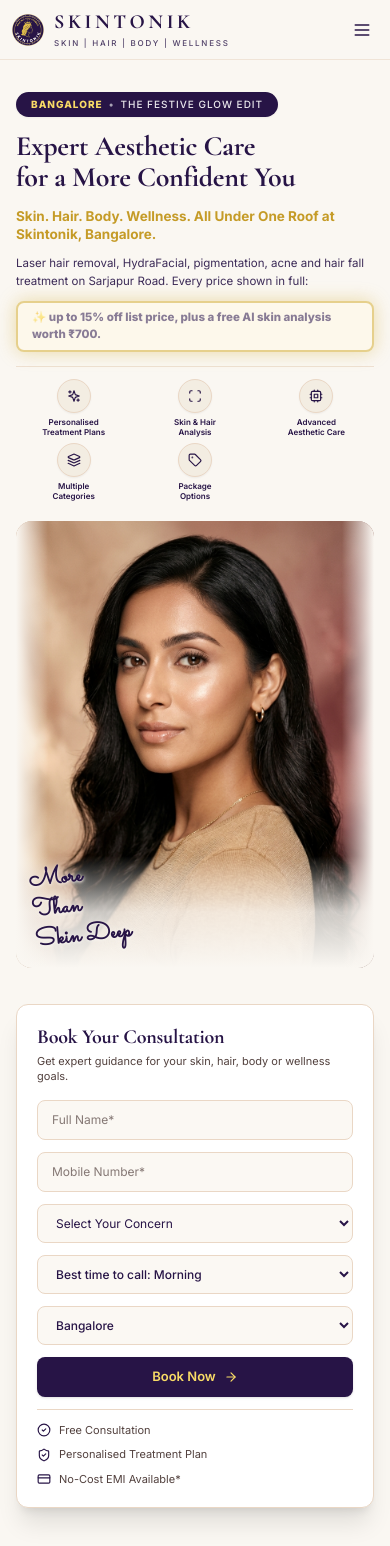
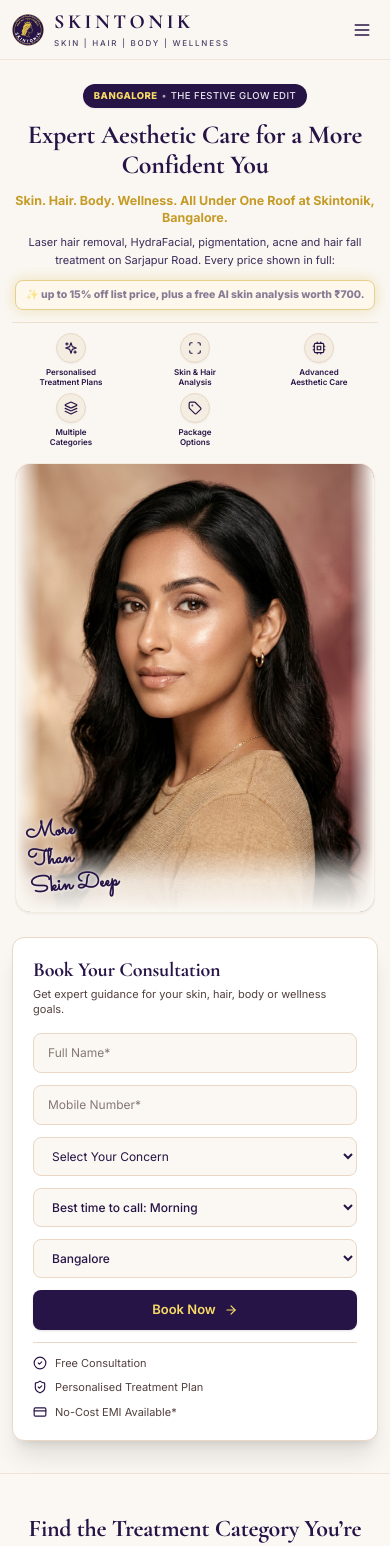
Before and after one commit to Sufiyanahmad7/skintonik, a React (Vite) app: page / in a window 390 px wide. Shown: the top 1546 px of the page. Built offline with nearby package versions, Linux system fonts and the light colour scheme.

Commit message:
Responsivness

```diff
--- a/src/components/Hero.tsx
+++ b/src/components/Hero.tsx
@@ -14,15 +14,15 @@
   ];
 
   return (
-    <section className="bg-[#FAF7F2] pt-6 lg:pt-8 pb-8 lg:pb-10 px-4 md:px-6 lg:px-12 border-b border-[#EAD7C5]/60 overflow-hidden">
-      <div className="max-w-7xl mx-auto w-full grid grid-cols-1 md:grid-cols-12 gap-5 lg:gap-6 xl:gap-8 items-stretch py-2 lg:py-4">
+    <section className="bg-[#FAF7F2] pt-4 sm:pt-6 lg:pt-8 pb-6 sm:pb-8 lg:pb-10 px-3 sm:px-6 lg:px-12 border-b border-[#EAD7C5]/60 overflow-hidden">
+      <div className="max-w-7xl mx-auto w-full grid grid-cols-1 md:grid-cols-12 gap-4 md:gap-3.5 lg:gap-6 xl:gap-8 items-stretch py-2 lg:py-4">
 
         {/* ── LEFT COLUMN ── */}
-        <div className="md:col-span-6 lg:col-span-4 flex flex-col justify-between space-y-3.5 lg:space-y-4 h-full pr-0 lg:pr-1">
+        <div className="md:col-span-4 flex flex-col justify-between items-center md:items-start text-center md:text-left space-y-3 lg:space-y-4 h-full pr-0 md:pr-1">
 
           {/* Location Badge */}
-          <div className="flex flex-col items-start gap-1">
-            <span className="inline-flex items-center gap-1.5 border border-[#271446]/30 bg-[#271446] text-white px-3.5 py-1 rounded-full text-[10px] lg:text-[10.5px] tracking-widest font-bold uppercase shadow-xs">
+          <div className="flex flex-col items-center md:items-start gap-1">
+            <span className="inline-flex items-center gap-1 border border-[#271446]/30 bg-[#271446] text-white px-2.5 sm:px-3.5 py-1 rounded-full text-[9.5px] md:text-[9px] lg:text-[10.5px] tracking-wider font-bold uppercase shadow-xs">
               <span className="text-[#F8DB66] font-extrabold">BANGALORE</span>
               <span className="text-white/60">•</span>
               <span className="text-white/90 font-medium">THE FESTIVE GLOW EDIT</span>
@@ -31,36 +31,36 @@
 
           {/* Main Heading */}
           <h1
-            className="font-serif text-[28px] sm:text-[34px] md:text-[36px] lg:text-[36px] xl:text-[48px] leading-[1.1] font-bold text-[#271446]"
+            className="font-serif text-[26px] sm:text-[32px] md:text-[25px] lg:text-[34px] xl:text-[46px] leading-[1.15] font-bold text-[#271446]"
           >
-            Expert Aesthetic Care<br />
-            for a More Confident You
+            Expert Aesthetic Care<br className="hidden sm:inline" />
+            {' '}for a More Confident You
           </h1>
 
           {/* Supporting Text */}
-          <div className="space-y-2.5 lg:space-y-3">
-            <p className="text-[13.5px] md:text-[14px] lg:text-[14.5px] xl:text-[16px] font-bold text-[#C59B27] leading-snug">
+          <div className="space-y-2 lg:space-y-3 flex flex-col items-center md:items-start">
+            <p className="text-[12.5px] sm:text-[14px] md:text-[12px] lg:text-[14px] xl:text-[15.5px] font-bold text-[#C59B27] leading-snug">
               Skin. Hair. Body. Wellness. All Under One Roof at Skintonik, Bangalore.
             </p>
-            <p className="text-[11.5px] md:text-xs lg:text-[12.5px] xl:text-sm text-[#271446]/90 leading-relaxed font-normal">
+            <p className="text-[11px] sm:text-xs md:text-[11px] lg:text-[12px] xl:text-sm text-[#271446]/90 leading-relaxed font-normal">
               Laser hair removal, HydraFacial, pigmentation, acne and hair fall treatment on Sarjapur Road. Every price shown in full:{' '}
             </p>
-            <div>
-              <span className="inline-flex items-center gap-1.5 font-extrabold text-[#271446] bg-[#FFF9E6] border-2 border-[#D4AF37] px-3.5 py-1.5 rounded-lg shadow-[0_0_18px_rgba(212,175,55,0.75)] animate-pulse text-[11.5px] lg:text-xs xl:text-[13px]">
+            <div className="w-full flex justify-center md:justify-start pt-0.5">
+              <span className="inline-flex items-center gap-1 font-extrabold text-[#271446] bg-[#FFF9E6] border border-[#D4AF37] px-2.5 sm:px-3 py-1.5 rounded-lg shadow-[0_0_14px_rgba(212,175,55,0.6)] animate-pulse text-[10.5px] sm:text-xs md:text-[10px] lg:text-[11.5px] xl:text-[12.5px] text-center">
                 ✨ up to 15% off list price, plus a free AI skin analysis worth ₹700.
               </span>
             </div>
           </div>
 
           {/* Feature Badges – pushed to bottom */}
-          <div className="mt-auto pt-3 border-t border-[#EAD7C5]/70">
-            <div className="grid grid-cols-3 sm:grid-cols-5 gap-1.5 lg:gap-2">
+          <div className="mt-auto pt-2.5 border-t border-[#EAD7C5]/70 w-full">
+            <div className="grid grid-cols-3 sm:grid-cols-5 md:grid-cols-3 lg:grid-cols-5 gap-1.5 justify-items-center">
               {heroFeatures.slice(0, 5).map((feat, idx) => (
                 <div key={idx} className="flex flex-col items-center text-center group">
-                  <div className="w-8.5 h-8.5 lg:w-9 lg:h-9 xl:w-10 xl:h-10 rounded-full bg-[#F3EDE2] border border-[#EAD7C5] flex items-center justify-center text-[#271446] mb-1 transition-all duration-300 group-hover:scale-105 group-hover:bg-[#271446] group-hover:text-[#F8DB66] shadow-xs">
-                    <feat.icon className="w-3.5 h-3.5 lg:w-4 lg:h-4" />
+                  <div className="w-7.5 h-7.5 sm:w-8.5 sm:h-8.5 md:w-7 md:h-7 lg:w-8.5 lg:h-8.5 xl:w-9.5 xl:h-9.5 rounded-full bg-[#F3EDE2] border border-[#EAD7C5] flex items-center justify-center text-[#271446] mb-1 transition-all duration-300 group-hover:scale-105 group-hover:bg-[#271446] group-hover:text-[#F8DB66] shadow-xs">
+                    <feat.icon className="w-3.5 h-3.5 md:w-3 md:h-3 lg:w-4 lg:h-4" />
                   </div>
-                  <span className="text-[8px] lg:text-[8.5px] xl:text-[9.5px] leading-tight text-[#271446] font-semibold whitespace-pre-line text-center">
+                  <span className="text-[8px] md:text-[7.5px] lg:text-[8.5px] xl:text-[9px] leading-tight text-[#271446] font-semibold whitespace-pre-line text-center">
                     {feat.label}
                   </span>
                 </div>
@@ -70,27 +70,27 @@
         </div>
 
         {/* ── CENTER IMAGE ── */}
-        <div className="md:col-span-6 lg:col-span-4 relative flex justify-center items-stretch h-full mx-auto w-full max-w-[360px] sm:max-w-[400px] md:max-w-none">
+        <div className="md:col-span-4 relative flex justify-center items-stretch h-full mx-auto w-full max-w-[360px] sm:max-w-[400px] md:max-w-none">
           <div className="relative w-full h-full flex flex-col justify-stretch">
-            <div className="relative w-full h-full min-h-[340px] sm:min-h-[380px] lg:min-h-full aspect-[4/5] md:aspect-auto overflow-hidden rounded-2xl flex-1 bg-[#FAF7F2]">
+            <div className="relative w-full h-full min-h-[350px] sm:min-h-[380px] md:min-h-0 aspect-[4/5] md:aspect-auto overflow-hidden rounded-2xl flex-1 bg-[#FAF7F2] border border-[#EAD7C5]/40 shadow-xs">
               <img
                 src={IMAGES.heroModel}
                 alt="Skintonik Aesthetic Beauty Model"
-                className="w-full h-full object-cover object-[center_20%] absolute inset-0 transition-transform duration-700"
+                className="w-full h-full object-cover object-[center_15%] absolute inset-0 transition-transform duration-700 hover:scale-105"
               />
               {/* Seamless gradient edge blending overlays matching background */}
-              <div className="absolute inset-x-0 bottom-0 h-28 sm:h-32 bg-gradient-to-t from-[#FAF7F2] via-[#FAF7F2]/80 to-transparent pointer-events-none z-10" />
-              <div className="absolute inset-y-0 left-0 w-8 sm:w-10 bg-gradient-to-r from-[#FAF7F2] to-transparent pointer-events-none z-10" />
-              <div className="absolute inset-y-0 right-0 w-8 sm:w-10 bg-gradient-to-l from-[#FAF7F2] to-transparent pointer-events-none z-10" />
+              <div className="absolute inset-x-0 bottom-0 h-16 sm:h-20 md:h-16 lg:h-24 bg-gradient-to-t from-[#FAF7F2] via-[#FAF7F2]/75 to-transparent pointer-events-none z-10" />
+              <div className="absolute inset-y-0 left-0 w-6 sm:w-8 md:w-5 lg:w-8 bg-gradient-to-r from-[#FAF7F2] to-transparent pointer-events-none z-10" />
+              <div className="absolute inset-y-0 right-0 w-6 sm:w-8 md:w-5 lg:w-8 bg-gradient-to-l from-[#FAF7F2] to-transparent pointer-events-none z-10" />
 
               {/* Script Text – LEFT side of image */}
-              <div className="absolute bottom-4 left-4 sm:bottom-5 sm:left-5 md:bottom-6 text-left select-none pointer-events-none z-20">
+              <div className="absolute bottom-3 left-3 sm:bottom-4 sm:left-4 md:bottom-3 md:left-3 lg:bottom-4 lg:left-4 text-left select-none pointer-events-none z-20">
                 <span
-                  className="font-script text-[24px] sm:text-[30px] lg:text-[32px] xl:text-[40px] text-[#271446] leading-tight block font-bold"
+                  className="font-script text-[22px] sm:text-[28px] md:text-[20px] lg:text-[28px] xl:text-[36px] text-[#271446] leading-tight block font-bold"
                   style={{
-                    transform: 'rotate(-6deg)',
+                    transform: 'rotate(-5deg)',
                     display: 'inline-block',
-                    textShadow: '0 1px 3px rgba(250,247,242,0.9), 0 0 10px rgba(250,247,242,0.8)'
+                    textShadow: '0 1px 3px rgba(250,247,242,0.95), 0 0 10px rgba(250,247,242,0.85)'
                   }}
                 >
                   More<br />Than<br />Skin Deep
@@ -101,7 +101,7 @@
         </div>
 
         {/* ── RIGHT CONSULTATION FORM ── */}
-        <div id="consultation-form" className="md:col-span-12 lg:col-span-4 flex justify-center lg:justify-end items-stretch h-full pt-4 md:pt-6 lg:pt-0">
+        <div id="consultation-form" className="md:col-span-4 flex justify-center md:justify-end items-stretch h-full pt-2 md:pt-0">
           <ConsultationForm />
         </div>
 
--- a/src/components/JourneySection.tsx
+++ b/src/components/JourneySection.tsx
@@ -9,6 +9,7 @@
       desc: 'Tell us your concern and treatment goals. For skin concerns, you may begin with an AI-Based Skin Analysis where suitable.',
       icon: Stethoscope,
       image: '/images/concern_acne_skin.jpg',
+      imagePosition: 'object-[center_25%]',
       isHighlight: false,
     },
     {
@@ -17,6 +18,7 @@
       desc: 'Understand suitable treatment options, expected session requirements and pricing.',
       icon: FileText,
       image: '/images/concern_hairfall_fresh.jpg',
+      imagePosition: 'object-[center_15%]',
       isHighlight: true,
     },
     {
@@ -25,6 +27,7 @@
       desc: 'Proceed with the selected treatment after consultation and suitability assessment.',
       icon: UserCheck,
       image: '/images/result_rejuvenation.jpg',
+      imagePosition: 'object-center',
       isHighlight: false,
     },
     {
@@ -33,6 +36,7 @@
       desc: 'Receive guidance regarding your treatment plan and follow-up requirements.',
       icon: HeartHandshake,
       image: '/images/clinic_interior_skintonik.jpg',
+      imagePosition: 'object-top',
       isHighlight: false,
     },
   ];
@@ -70,10 +74,10 @@
         <div className="relative mb-14">
 
           {/* Timeline Connector Line through middle of card bottoms (Desktop) */}
-          <div className="hidden lg:block absolute bottom-[110px] left-[12%] right-[12%] h-[2px] bg-[#EAD7C5]/70 z-0" />
+          <div className="hidden xl:block absolute bottom-[110px] left-[12%] right-[12%] h-[2px] bg-[#EAD7C5]/70 z-0" />
 
           {/* 4 Cards Grid */}
-          <div className="grid grid-cols-1 sm:grid-cols-2 lg:grid-cols-4 gap-6 items-stretch relative z-10">
+          <div className="grid grid-cols-1 sm:grid-cols-2 xl:grid-cols-4 gap-6 items-stretch relative z-10">
             {steps.map((item, idx) => (
               <div
                 key={idx}
@@ -85,11 +89,11 @@
               >
                 <div className="flex flex-col h-full">
                   {/* Top Media Container */}
-                  <div className="w-full h-44 sm:h-48 overflow-hidden bg-[#F5EFE6] relative border-b border-[#EAD7C5]/40 shrink-0">
+                  <div className="w-full aspect-[16/10] overflow-hidden bg-[#F5EFE6] relative border-b border-[#EAD7C5]/40 shrink-0">
                     <img
                       src={item.image}
                       alt={item.title}
-                      className="w-full h-full object-cover object-center group-hover:scale-105 transition-transform duration-500"
+                      className={`w-full h-full object-cover ${item.imagePosition || 'object-center'} group-hover:scale-105 transition-transform duration-500`}
                     />
                   </div>
 
```
